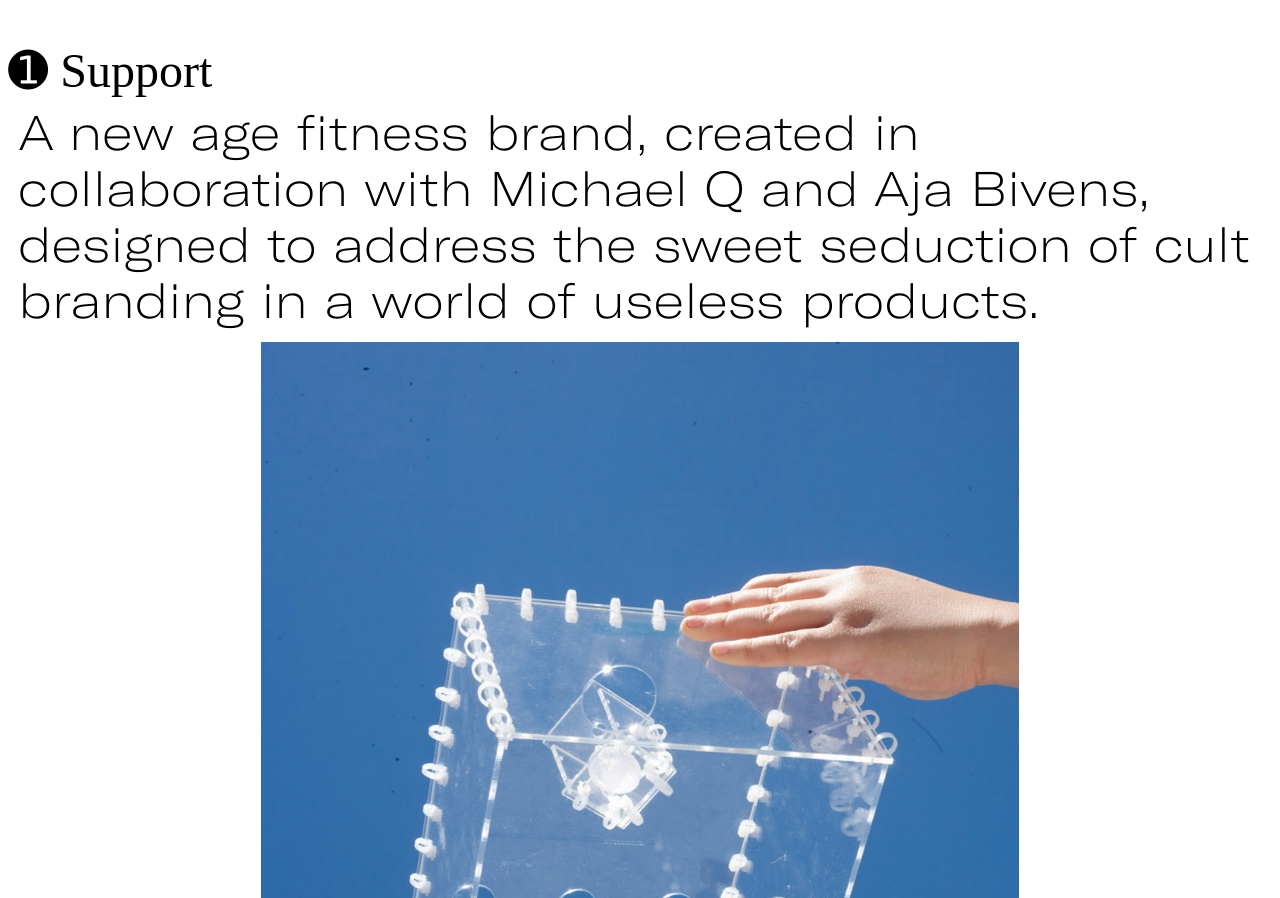
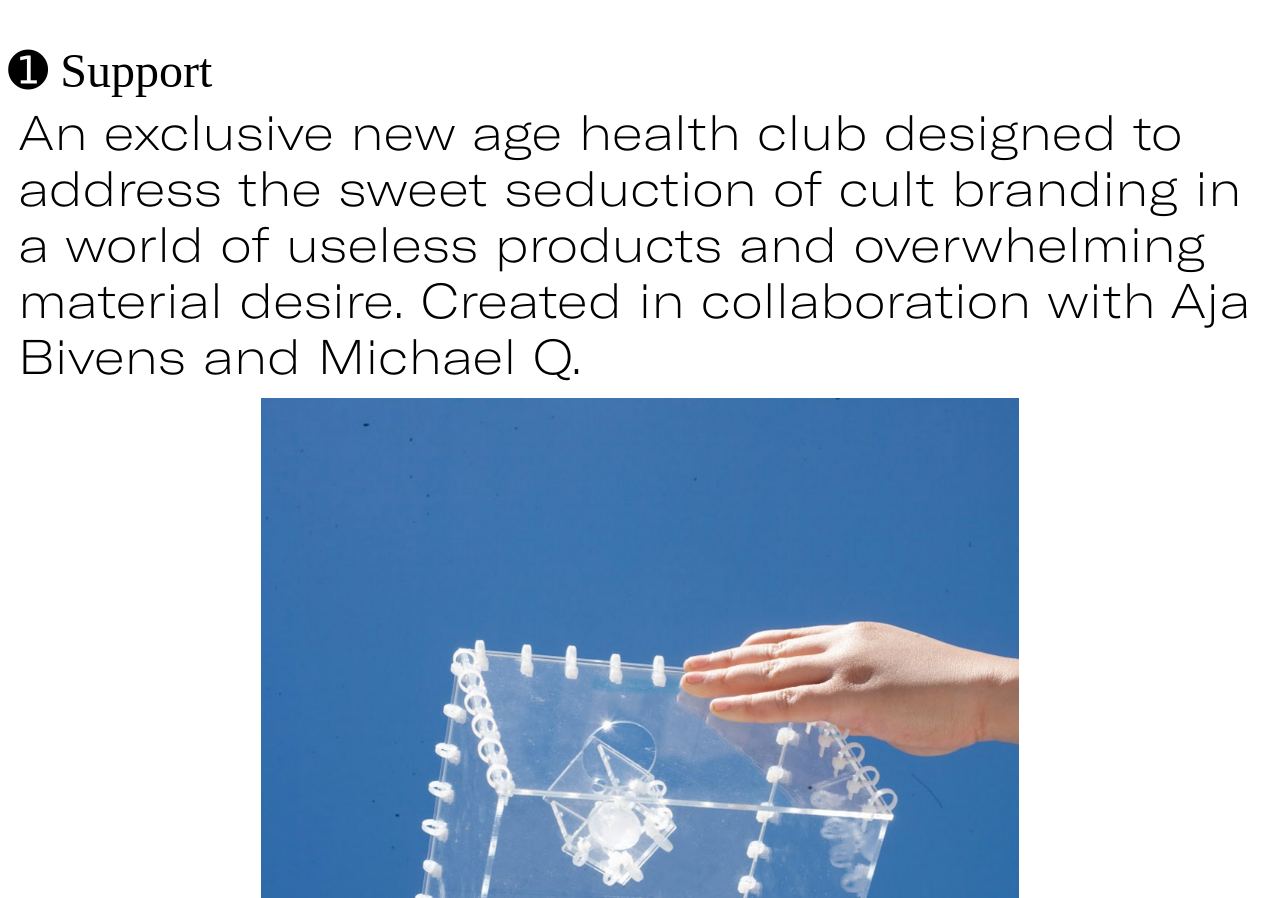
Before and after one commit to aperkins01/aperkins01, a plain HTML site: page index.html in a window 1280 px wide. Shown: the part 918-1816 px from the top of the page. Drawn offline with nearby package versions, Linux system fonts and the light colour scheme; a script that the page names is missing; a web font is replaced by a local one.

Commit message:
Update index.html

```diff
--- a/index.html
+++ b/index.html
@@ -18,7 +18,7 @@
   <div class="bottomMenu"><span style="font-family:ncs">Amanda Perkins</span> &#10547; <a href="mailto:aperkins01@mica.edu">Email</a> </div>
 </div>
 <div id ="project">
-<h1>&#10122; Support</h1><p>A new age fitness brand, created in collaboration with Michael Q and Aja Bivens, designed to address the sweet seduction of cult branding in a world of useless products.</p>
+<h1>&#10122; Support</h1><p>An exclusive new age health club designed to address the sweet seduction of cult branding in a world of useless products and overwhelming material desire. Created in collaboration with Aja Bivens and Michael Q.</p>
 <img src="1.jpg"></img>
 <img src="2.jpg"></img>
 <img src="3.jpg"></img>
```
